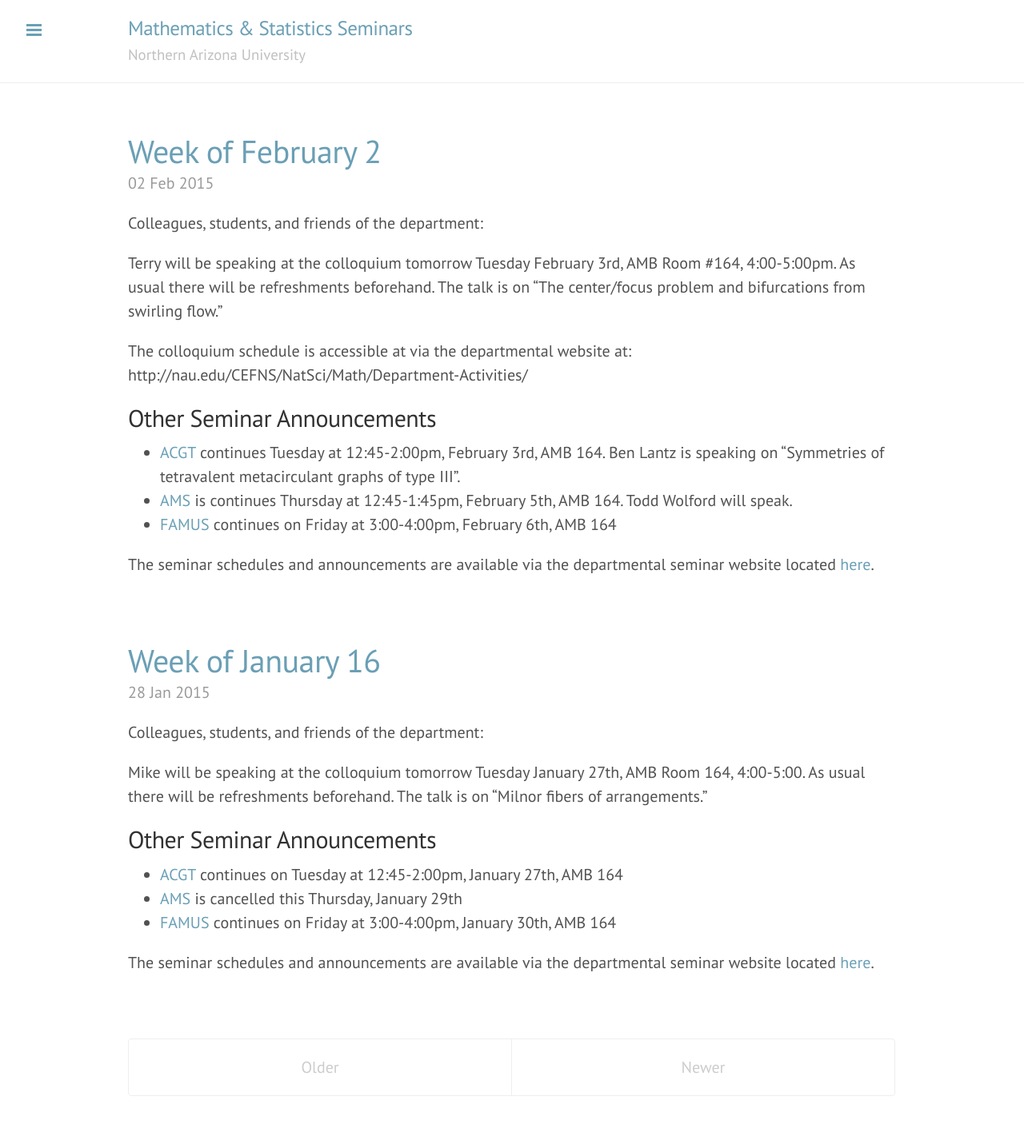
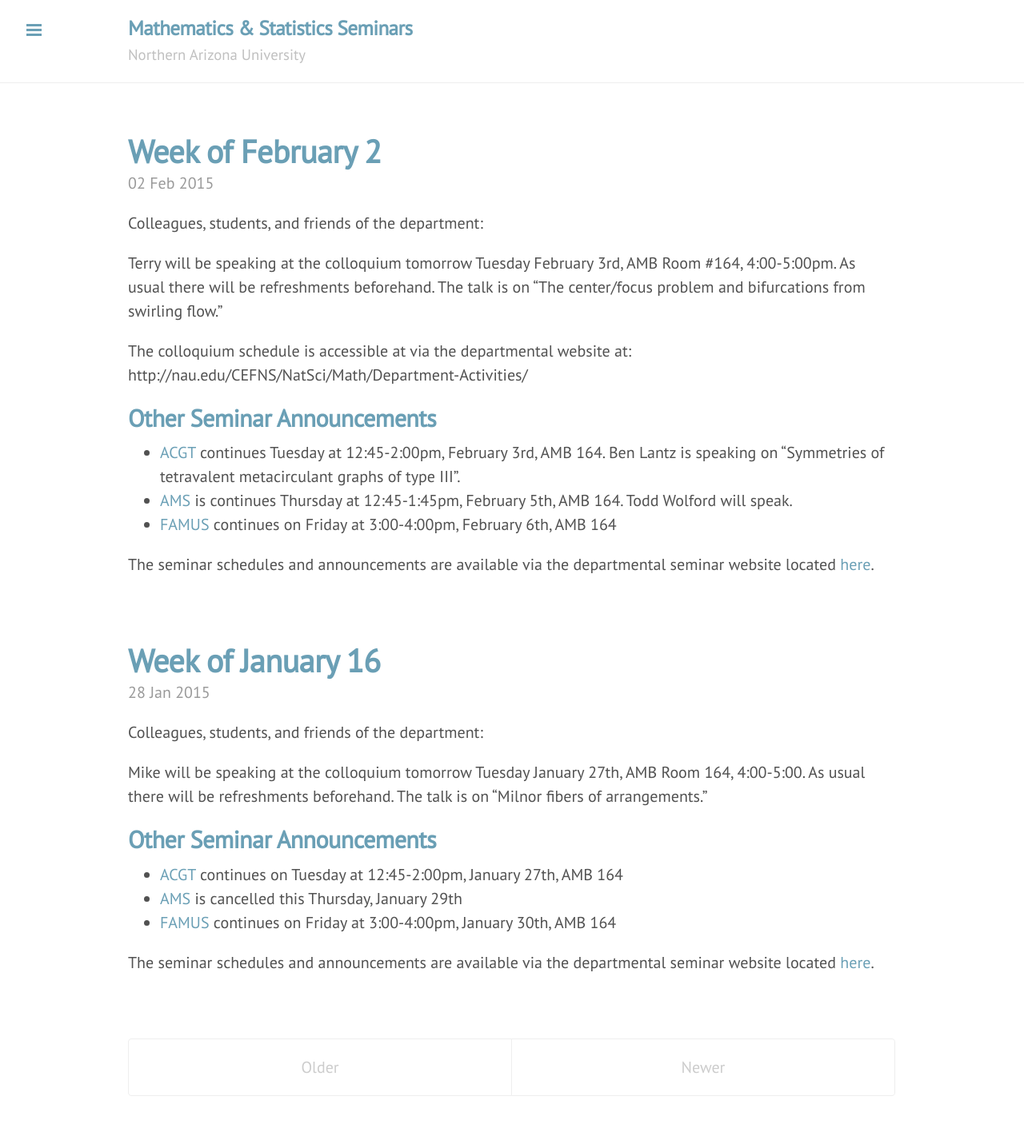
Before and after one commit to NAUMathStat/seminars, a Jekyll site: the page built from index.html, in a window 1280 px wide. Shown: the whole page at 80% size. Built offline with Jekyll 4.4.1, drawn with Linux system fonts in a browser that asks for light colours; Markdown is read by kramdown in place of the engine named in the settings; the list of posts is cut into pages by our own code.

Commit message:
Updates to CSS

```diff
--- a/public/css/lanyon.css
+++ b/public/css/lanyon.css
@@ -41,13 +41,13 @@ body {
 }
 
 html {
-  font-family: "PT Sans", Georgia, "Times New Roman", serif;
+  font-family: "PT Sans", Helvetica, Arial, sans-serif;
 }
 
 h1, h2, h3, h4, h5, h6 {
   font-family: "PT Sans", Helvetica, Arial, sans-serif;
-  font-weight: 400;
-  /*color: #6a9fb5;*/
+  font-weight: 800;
+  color: #6a9fb5;
   letter-spacing: -.025rem;
 }
 
```
